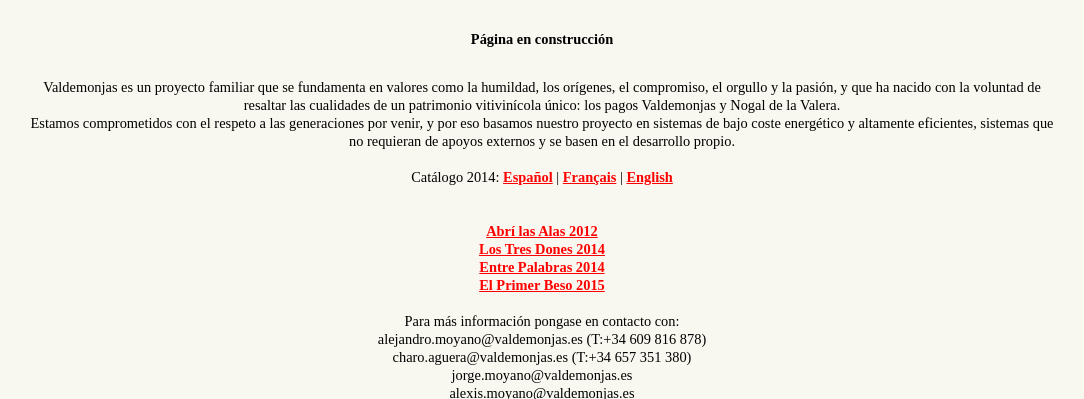
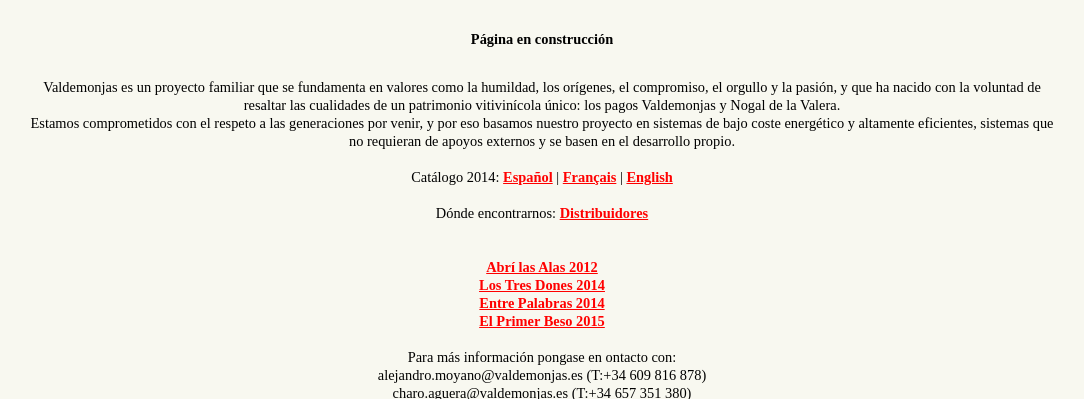
Before and after one commit to moyano83/moyano83.github.io, a plain HTML site: page index.html in a window 1280 px wide. Shown: the top 399 px of the page, without its empty margins (98-1182 px from the left). Drawn offline with Linux system fonts and the light colour scheme.

Commit message:
Distribuidores

```diff
--- a/index.html
+++ b/index.html
@@ -21,28 +21,32 @@
 						eficientes, sistemas que no requieran de apoyos externos y se basen en el desarrollo propio.
 					</p>
 
-					<br />
+					<br/>
 					<p> Catálogo 2014:
 						<a class="links" href="#" onclick="window.open('http://issuu.com/valdemonjas/docs/valdemonjas2014esp')">Español</a> |
 						<a class="links"  href="#" onclick="window.open('http://issuu.com/valdemonjas/docs/valdemonjas2014fr')">Français</a> |
 						<a class="links"  href="#" onclick="window.open('http://issuu.com/valdemonjas/docs/valdemonjas2014eng')">English</a>
 					</p>
 
-					<br />
+					<br/>
+					<p> Dónde encontrarnos:
+						<a class="links" href="#" onclick="window.open('./pdf/Distribuidores.pdf')">Distribuidores</a>
+					</p>
 
+					<br/>
 					<p><br/>
 						<a class="links"  href="#" onclick="window.open('./pdf/AbriLasAlas2012.pdf')">Abrí las Alas 2012</a><br/>
 						<a class="links"  href="#" onclick="window.open('./pdf/TresDones2014.pdf')">Los Tres Dones 2014</a><br/>
 						<a class="links"  href="#" onclick="window.open('./pdf/EntrePalabras2014.pdf')">Entre Palabras 2014</a><br/>
 						<a class="links"  href="#" onclick="window.open('./pdf/PrimerBeso2015.pdf')">El Primer Beso 2015</a><br/>
-					<br />
+					<br/>
+					</p>
 
-					<p>Para más información pongase en contacto con: </p>
+					<p>Para más información pongase en <!--  -->ontacto con: </p>
 					<p>alejandro.moyano@valdemonjas.es (T:+34 609 816 878) </p>
 					<p>charo.aguera@valdemonjas.es (T:+34 657 351 380) </p>
 					<p>jorge.moyano@valdemonjas.es </p>
 					<p>alexis.moyano@valdemonjas.es </p>
-
 					<br/>
 					<p>
 						<a class="logo" href="https://goo.gl/maps/eSjRcsnR69m">
@@ -55,7 +59,7 @@
 							<img src="./icons/twitter.png" alt="Twitter">
 						</a>
 					</p>
-					<br />
+					<br/>
 
 				</div>
 
```
Also changed, not shown: 1 other file.
